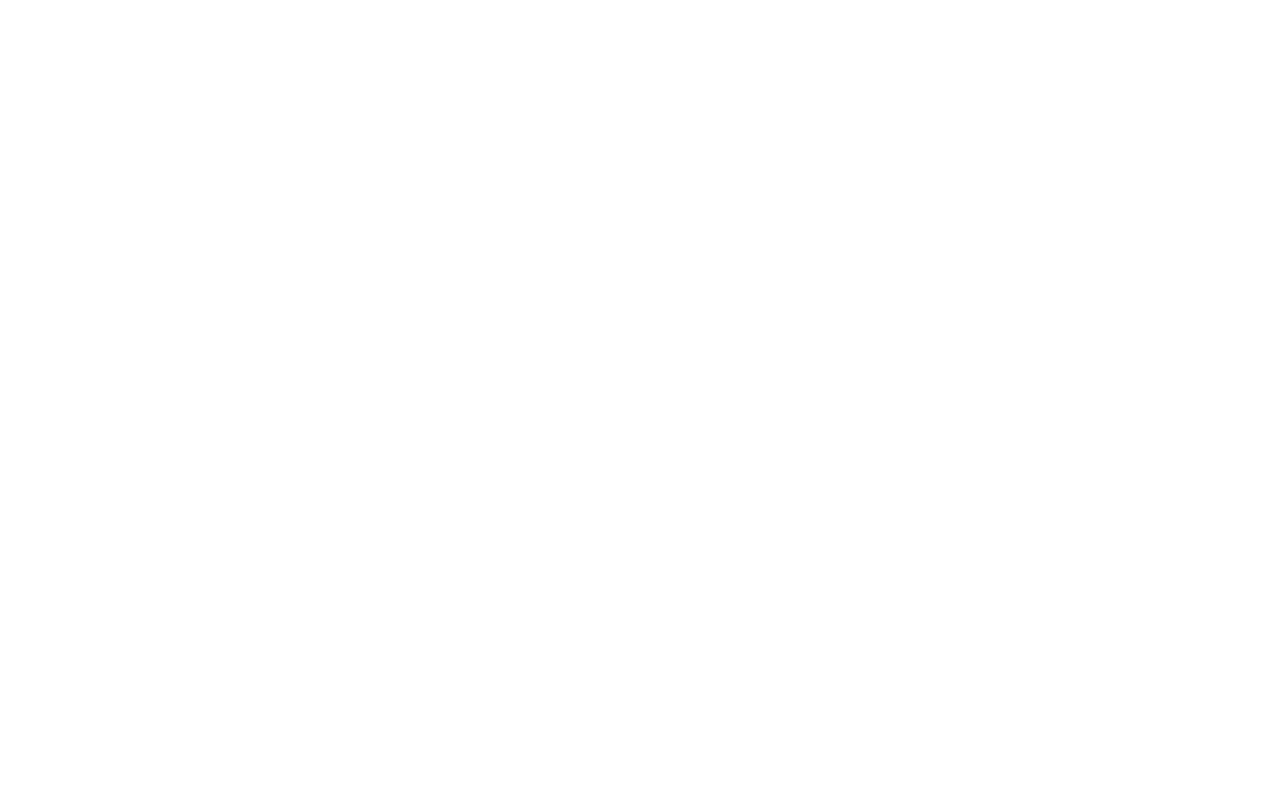
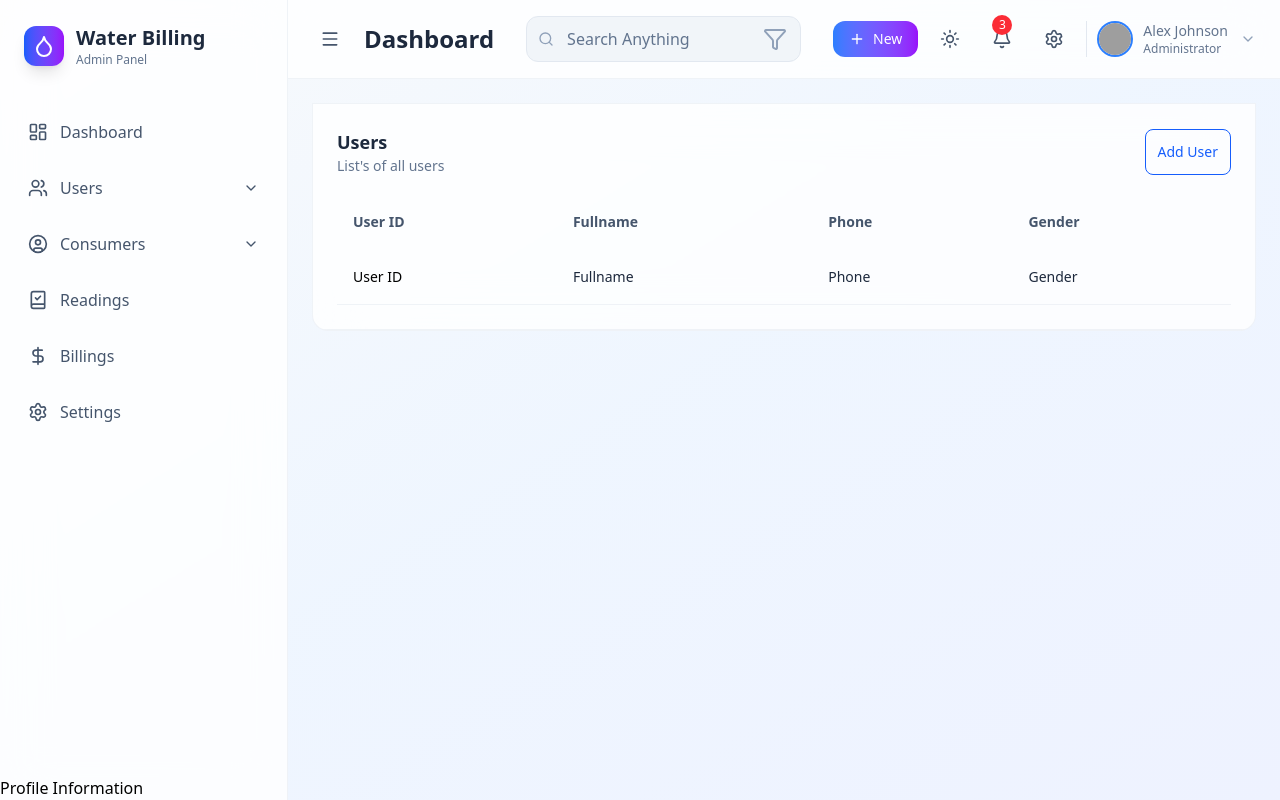
Before and after one commit to aldecyrus425/Water-Billing-Front-End, a React (Vite) app: page /users/all in a window 1280 px wide. Before the commit this address had no page. Built offline with nearby package versions, Linux system fonts and the light colour scheme; grey boxes are pictures that could not be loaded.

Commit message:
User Table

```diff
--- a/index.html
+++ b/index.html
@@ -4,7 +4,7 @@
     <meta charset="UTF-8" />
     <link rel="icon" type="image/svg+xml" href="/vite.svg" />
     <meta name="viewport" content="width=device-width, initial-scale=1.0" />
-    <title>water-billing-front-end</title>
+    <title>Water Billing System</title>
   </head>
   <body>
     <div id="root"></div>
--- a/src/App.tsx
+++ b/src/App.tsx
@@ -4,6 +4,12 @@
 import AdminDashboard from "./pages/admin/Dashboard"
 import MainLayout from "./components/layouts/MainLayout"
 import Settings from "./pages/admin/Settings"
+import Users from "./pages/admin/Users"
+import UserActivity from "./pages/admin/UserActivity"
+import Consumers from "./pages/admin/Consumers"
+import ConsumerActivity from "./pages/admin/ConsumerActivity"
+import Readings from "./pages/admin/Readings"
+import Billings from "./pages/admin/Billings"
 
 
 function App() {
@@ -16,6 +22,12 @@
 
         <Route element={<MainLayout />}>
           <Route path="/dashboard" element={<AdminDashboard />} />
+          <Route path="/users/all" element={<Users />} />
+          <Route path="/users/activity" element={<UserActivity />} />
+          <Route path="/consumers/all" element={<Consumers />} />
+          <Route path="/consumer/activity" element={<ConsumerActivity />} />
+          <Route path="/reading" element={<Readings />} />
+          <Route path="/billing" element={<Billings />} />
           <Route path="/settings" element={<Settings />}/>
         </Route>
       </Routes>
--- a/src/components/TableSection.tsx
+++ b/src/components/TableSection.tsx
@@ -1,4 +1,3 @@
-import { MoreHorizontal } from 'lucide-react'
 import React from 'react'
 
 const TableSection = () => {
--- a/src/components/layouts/Sidebar.tsx
+++ b/src/components/layouts/Sidebar.tsx
@@ -1,4 +1,4 @@
-import { BarChart3, BookCheck, ChevronDown, DollarSignIcon, Droplet, LayoutDashboard, Settings, UserCircle, Users, UsersRoundIcon } from 'lucide-react'
+import { BookCheck, ChevronDown, DollarSignIcon, Droplet, LayoutDashboard, Settings, UserCircle, Users } from 'lucide-react'
 import { useState } from 'react';
 import { Link, useLocation } from 'react-router-dom';
 
@@ -33,8 +33,7 @@
     count: "2.4k",
     submenu: [
       { id: "All-Users", label: "All Users", path: "/users/all" },
-      { id: "Roles", label: "Roles & Permissions", path: "/users/roles" },
-      { id: "Activity", label: "User Activity", path: "/users/activity" },
+      { id: "User Activity", label: "User Activity", path: "/users/activity" },
     ],
   },
   {
@@ -43,8 +42,8 @@
     label: "Consumers",
     count: "2.4k",
     submenu: [
-      { id: "All-Consumers", label: "All Consumers", path: "/users/all" },
-      { id: "Activity", label: "User Activity", path: "/users/activity" },
+      { id: "All-Consumers", label: "All Consumers", path: "/consumers/all" },
+      { id: "User Activity", label: "User Activity", path: "/consumer/activity" },
     ],
   },
   {
--- /dev/null
+++ b/src/pages/admin/Billings.tsx
@@ -0,0 +1,11 @@
+import React from 'react'
+
+const Billings = () => {
+  return (
+    <div>
+      <h1>Billings</h1>
+    </div>
+  )
+}
+
+export default Billings
--- /dev/null
+++ b/src/pages/admin/ConsumerActivity.tsx
@@ -0,0 +1,11 @@
+import React from 'react'
+
+const ConsumerActivity = () => {
+  return (
+    <div>
+      <h1>Consumer Activity</h1>
+    </div>
+  )
+}
+
+export default ConsumerActivity
--- /dev/null
+++ b/src/pages/admin/Consumers.tsx
@@ -0,0 +1,11 @@
+import React from 'react'
+
+const Consumers = () => {
+  return (
+    <div>
+      <h1>All Consumers</h1>
+    </div>
+  )
+}
+
+export default Consumers
--- /dev/null
+++ b/src/pages/admin/Readings.tsx
@@ -0,0 +1,11 @@
+import React from 'react'
+
+const Readings = () => {
+  return (
+    <div>
+      <h1>Readings</h1>
+    </div>
+  )
+}
+
+export default Readings
--- /dev/null
+++ b/src/pages/admin/UserActivity.tsx
@@ -0,0 +1,11 @@
+import React from 'react'
+
+const UserActivity = () => {
+  return (
+    <div>
+      <h1>User Activity</h1>
+    </div>
+  )
+}
+
+export default UserActivity
--- /dev/null
+++ b/src/pages/admin/Users.tsx
@@ -0,0 +1,51 @@
+import React from 'react'
+
+const Users = () => {
+    return (
+        <div className=''>
+            <div className='bg-white/80 dark:bg-slate-900/80 backdrop-blur-xl rounded-b-2xl border border-slate-200/50 dark:border-slate-700/50 overflow-hidden'>
+                <div className='p-6 border-b border-slate-200/50 dark:border-slate-700/50 space-y-5'>
+                    <div className='flex items-center justify-between'>
+                        <div>
+                            <h3 className='text-lg font-bold text-slate-800 dark:text-white'>Users</h3>
+                            <p className='text-sm text-slate-500 dark:text-slate-400'>List's of all users</p>
+                        </div>
+                        <button className='border rounded-lg p-3 text-blue-600 hover:text-white hover:bg-blue-600 text-sm font-medium cursor-pointer '>Add User</button>
+                    </div>
+                    <div className='overflow-y-scroll'>
+                        <table className='w-full max-h-170'>
+                            <thead>
+                                <tr>
+                                    <th className='text-left p-4 text-sm font-semibold text-slate-600'>User ID</th>
+                                    <th className='text-left p-4 text-sm font-semibold text-slate-600'>Fullname</th>
+                                    <th className='text-left p-4 text-sm font-semibold text-slate-600'>Phone</th>
+                                    <th className='text-left p-4 text-sm font-semibold text-slate-600'>Gender</th>
+                                </tr>
+                            </thead>
+                            <tbody>
+                                <tr className='border-b border-slate-200/50 dark:border-slate-700/50 hover:bg-slate-50/50 dark:hover:bg-slate-800/50 transition-colors'>
+                                    <td className='p-4'>
+                                        <span className='text-sm font-medium text-blue'>User ID</span>
+                                    </td>
+                                    <td className='p-4'>
+                                        <span className='text-sm text-slate-800 dark:text-white'>Fullname</span>
+                                    </td>
+                                    <td className='p-4'>
+                                        <span className='text-sm text-slate-800 dark:text-white'>Phone</span>
+                                    </td>
+                                    <td className='p-4'>
+                                        <span className='text-sm text-slate-800 dark:text-white'>Gender</span>
+                                    </td>
+
+
+                                </tr>
+                            </tbody>
+                        </table>
+                    </div>
+                </div>
+            </div>
+        </div>
+    )
+}
+
+export default Users
```
Lines whose indentation alone changed are shown as unchanged.
